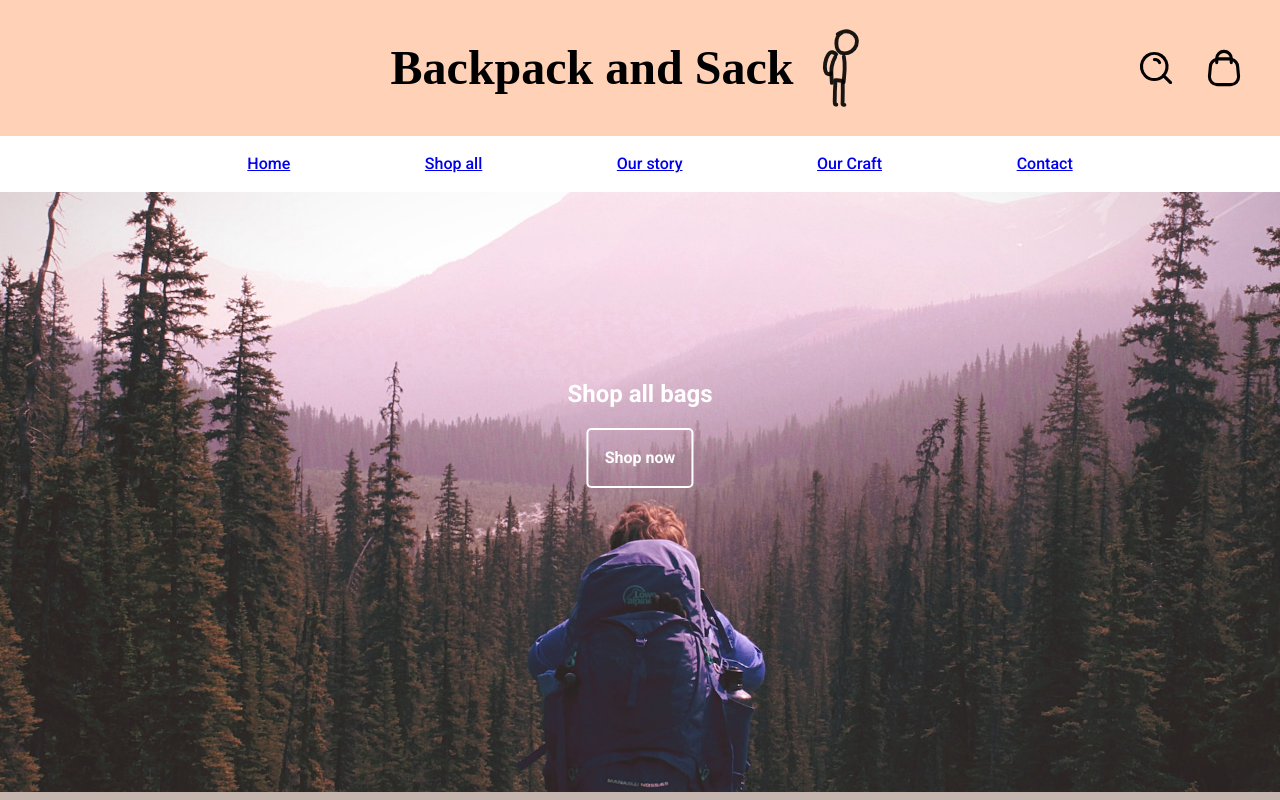
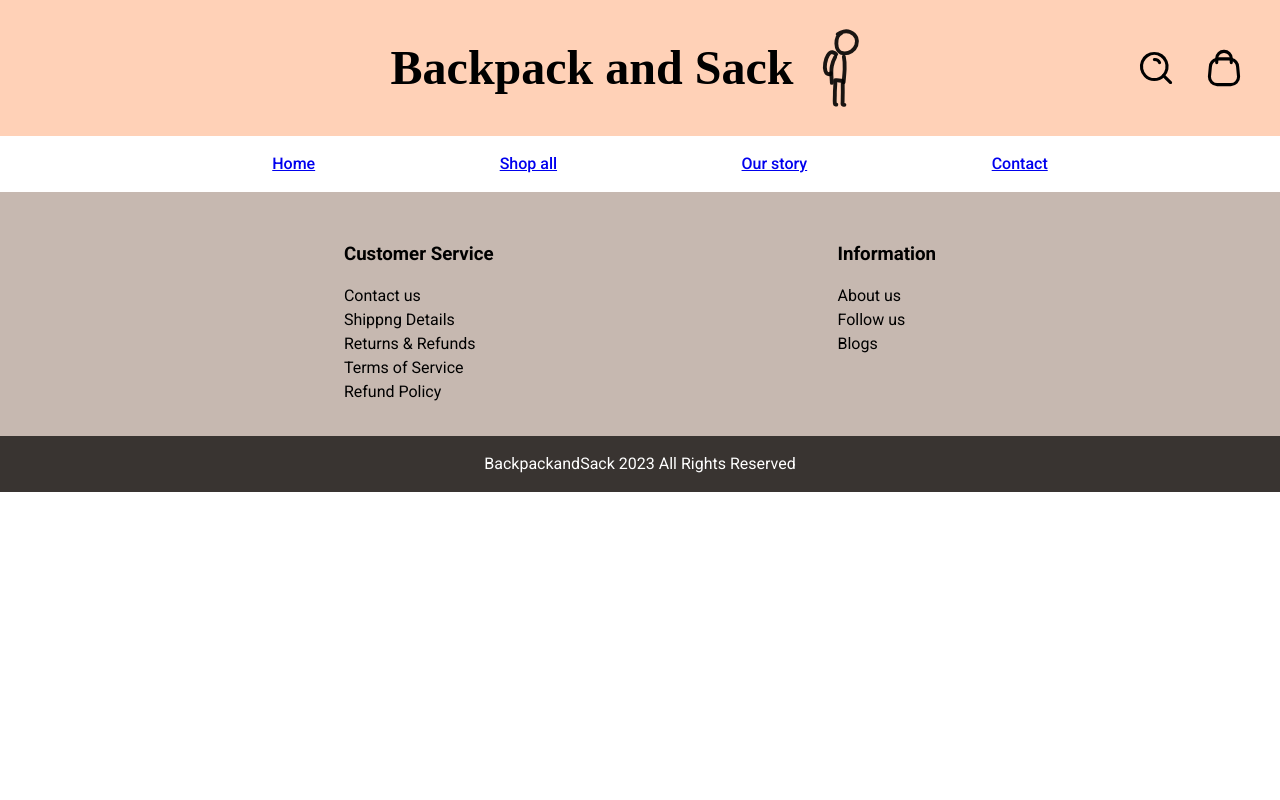
Before and after one commit to dave-forbes/shopping-cart, a React (Vite) app in the folder shopping-cart/: page / in a window 1280 px wide. Shown: the top 800 px of the page. Built offline with nearby package versions, Linux system fonts and the light colour scheme; a web font is replaced by a local one.

Commit message:
added outlet for links

```diff
--- a/shopping-cart/src/App.jsx
+++ b/shopping-cart/src/App.jsx
@@ -1,9 +1,8 @@
 import "./styles.css";
-import Hero from "./components/hero";
 import Logo from "./assets/svg/logo";
 import Search from "./assets/svg/Search";
 import ShoppingBag from "./assets/svg/ShoppingBag";
-import { Link } from "react-router-dom";
+import { Link, Outlet } from "react-router-dom";
 
 export default function App() {
   return (
@@ -23,17 +22,10 @@ export default function App() {
           <Link to="/">Home</Link>
           <Link to="/shopall">Shop all</Link>
           <Link to="/ourstory">Our story</Link>
-          <Link to="/ourcraft">Our Craft</Link>
           <Link to="/contact">Contact</Link>
         </ul>
       </nav>
-      <section className="hero">
-        <Hero />
-        <div className="call-to-action">
-          <h2>Shop all bags</h2>
-          <button>Shop now</button>
-        </div>
-      </section>
+      <Outlet />
       <footer>
         <div className="info">
           <div>
```
